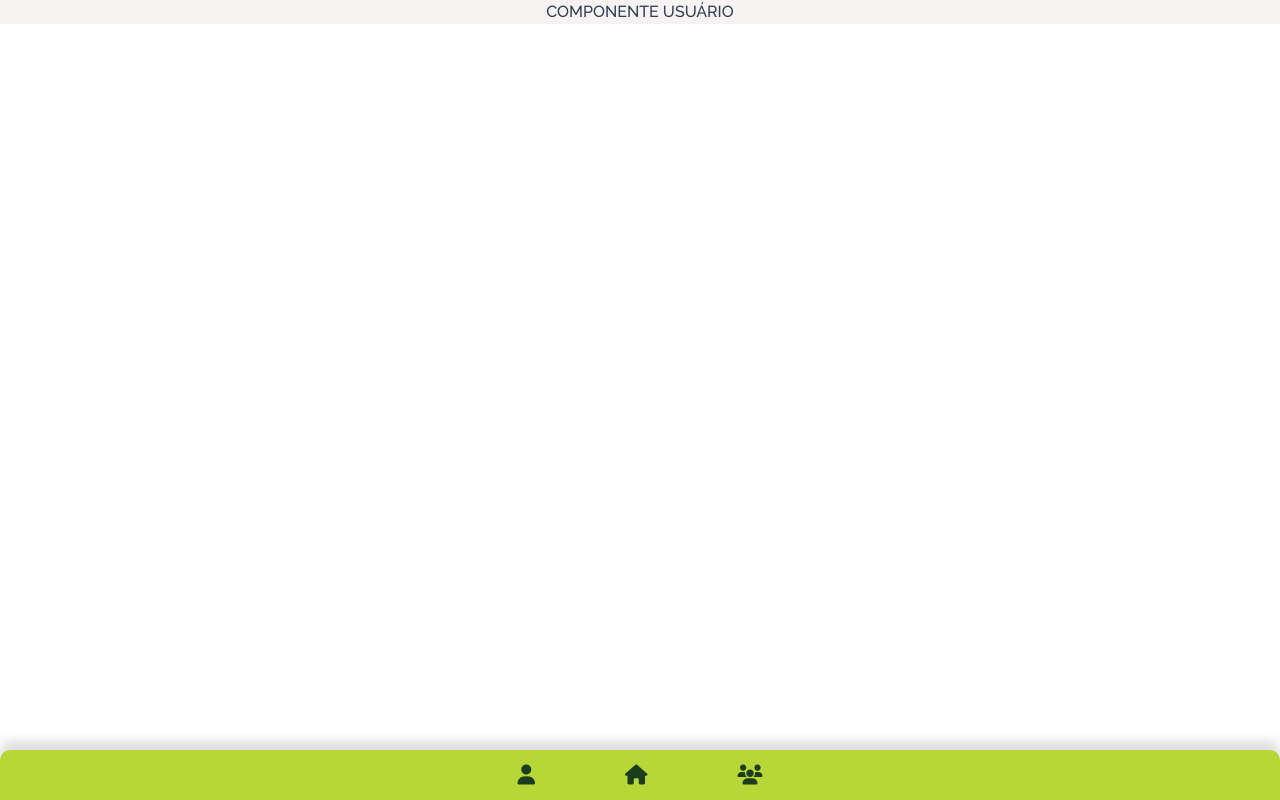
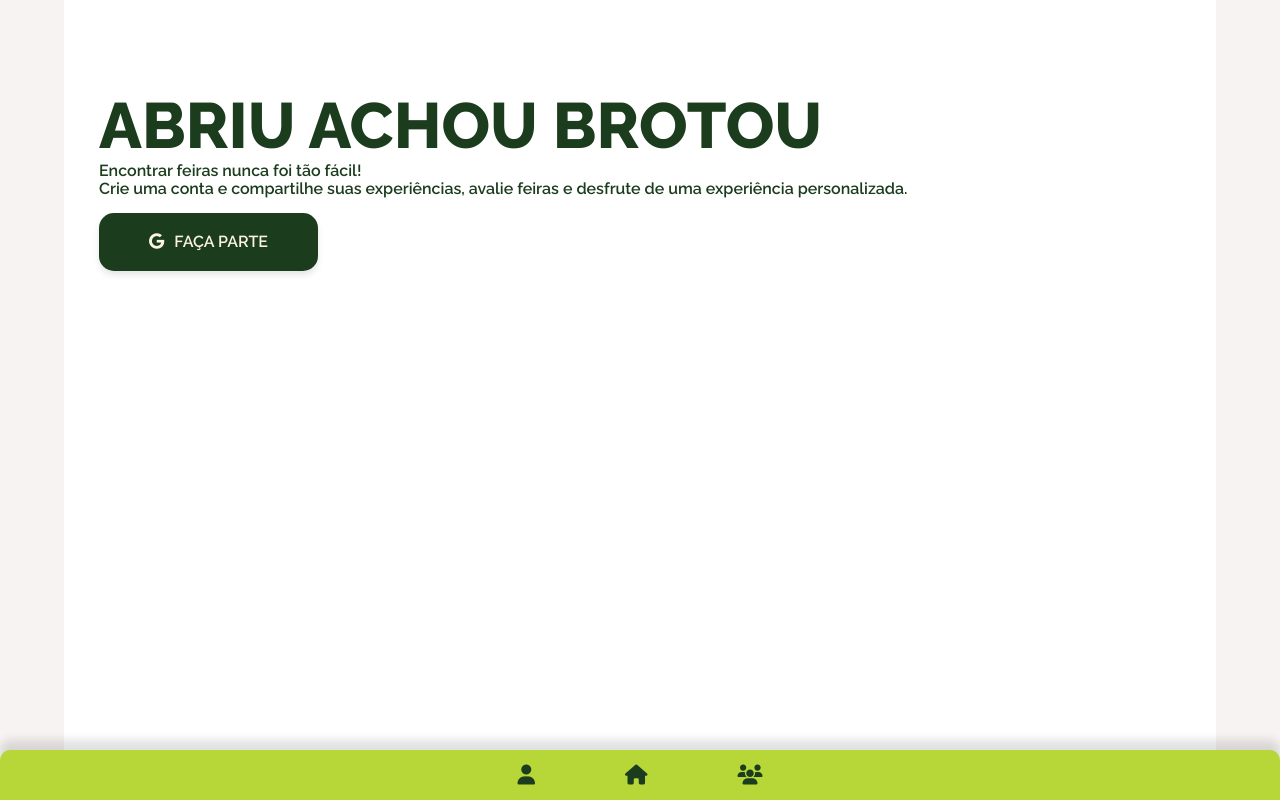
Before and after one commit to FeatrizBrota/brota-na-feira-cwb, a Vue app: page /#/user in a window 1280 px wide. Built offline with nearby package versions, Linux system fonts and the light colour scheme.

Commit message:
login page

```diff
--- /dev/null
+++ b/src/components/Login/LoginPage.vue
@@ -0,0 +1,91 @@
+<template>
+	<div class="container">
+		<div class="title">
+			<h1>Abriu Achou Brotou</h1>
+			<p>
+				Encontrar feiras nunca foi tão fácil! <br />
+				Crie uma conta e compartilhe suas experiências, avalie feiras e desfrute
+				de uma experiência personalizada.
+			</p>
+			<div class="btn-google-box">
+				<div class="btn-google">
+          <i class="fa-brands fa-google"></i>
+					<span>Faça Parte</span>
+				</div>
+			</div>
+		</div>
+
+	</div>
+</template>
+
+<script>
+	export default {
+		name: "LoginPage",
+		methods: {
+			loginWithGoogle() {
+				// Implemente a lógica de autenticação com o Google aqui
+			},
+		},
+	};
+</script>
+
+<style scoped>
+	.container {
+		padding: 40px 15px;
+		min-height: 100vh;
+		background-color: #fff;
+	}
+
+	.btn-google-box {
+		display: flex;
+		justify-content: start;
+		margin-top: 15px;
+	}
+
+	.btn-google {
+		display: inline-block;
+		background-color: #1b3c1d;
+		padding: 20px 50px;
+		border-radius: 15px;
+		font-size: 1rem !important;
+		font-family: "Raleway", sans-serif;
+		text-transform: uppercase;
+		color: #fcf3e6;
+		box-shadow: 0 4px 6px rgba(0, 0, 0, 0.1);
+		transition: transform 0.3s, box-shadow 0.3s;
+		cursor: pointer;
+	}
+  i{
+    margin-right: 10px;
+  }
+
+	.btn-google:hover {
+		transform: scale(1.05);
+		box-shadow: 0 6px 8px rgba(0, 0, 0, 0.2);
+	}
+
+	.btn-google:active {
+		transform: scale(0.95);
+		box-shadow: none;
+	}
+
+	.btn-google span {
+		font-size: 1rem;
+	}
+
+	.title {
+		color: #1b3c1d;
+		margin: 50px 30px 50px 20px;
+		text-align: start;
+	}
+
+	h1 {
+		font-size: 4rem !important;
+		font-weight: bold;
+		text-transform: uppercase;
+	}
+
+	p {
+		font-size: 1rem !important;
+	}
+</style>
--- a/src/views/UserPage.vue
+++ b/src/views/UserPage.vue
@@ -1,16 +1,18 @@
 <template>
     <div>
-<h1>COMPONENTE USUÁRIO</h1>
+
+<LoginPage/>
       </div>
 
   </template>
 
   <script>
+import LoginPage from '../components/Login/LoginPage.vue';
 
 
   export default {
     name: "UserPage",
-    components: {  },
+    components: { LoginPage },
     data() {
       return {
 
```
